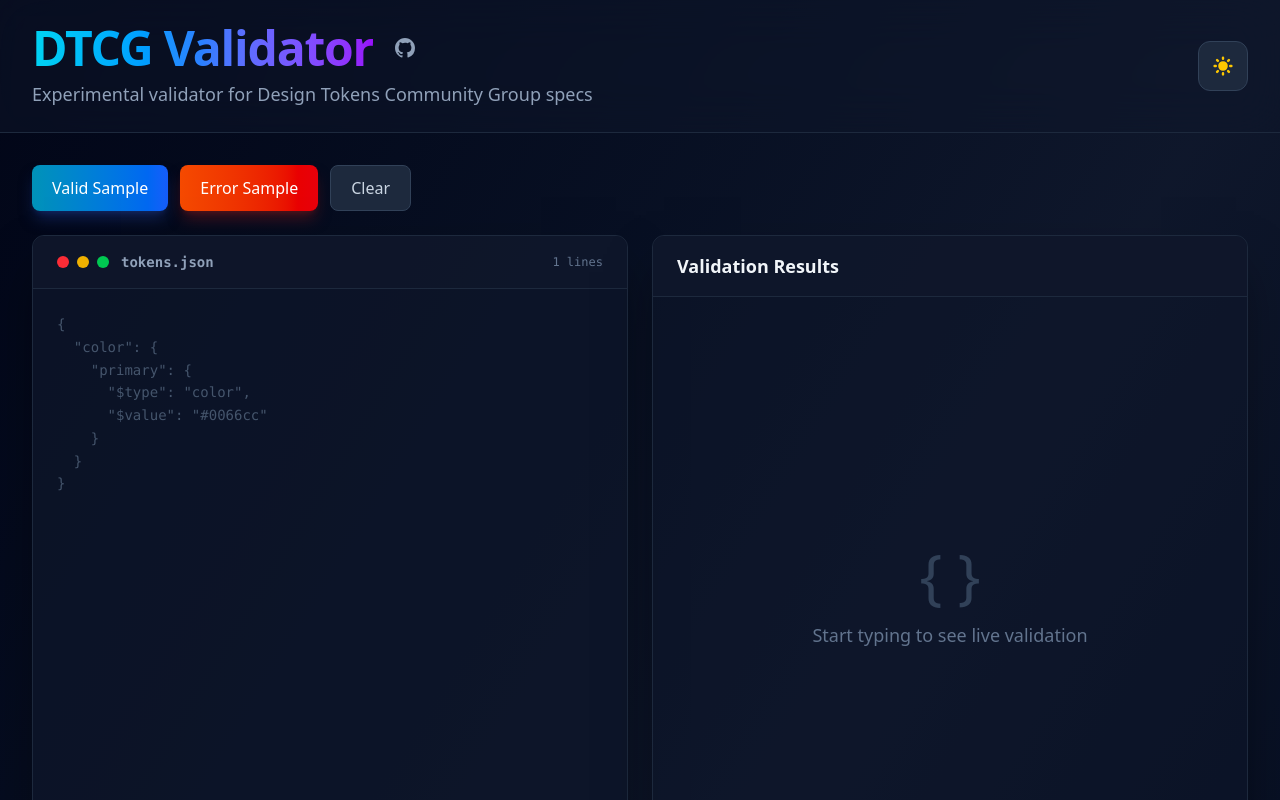
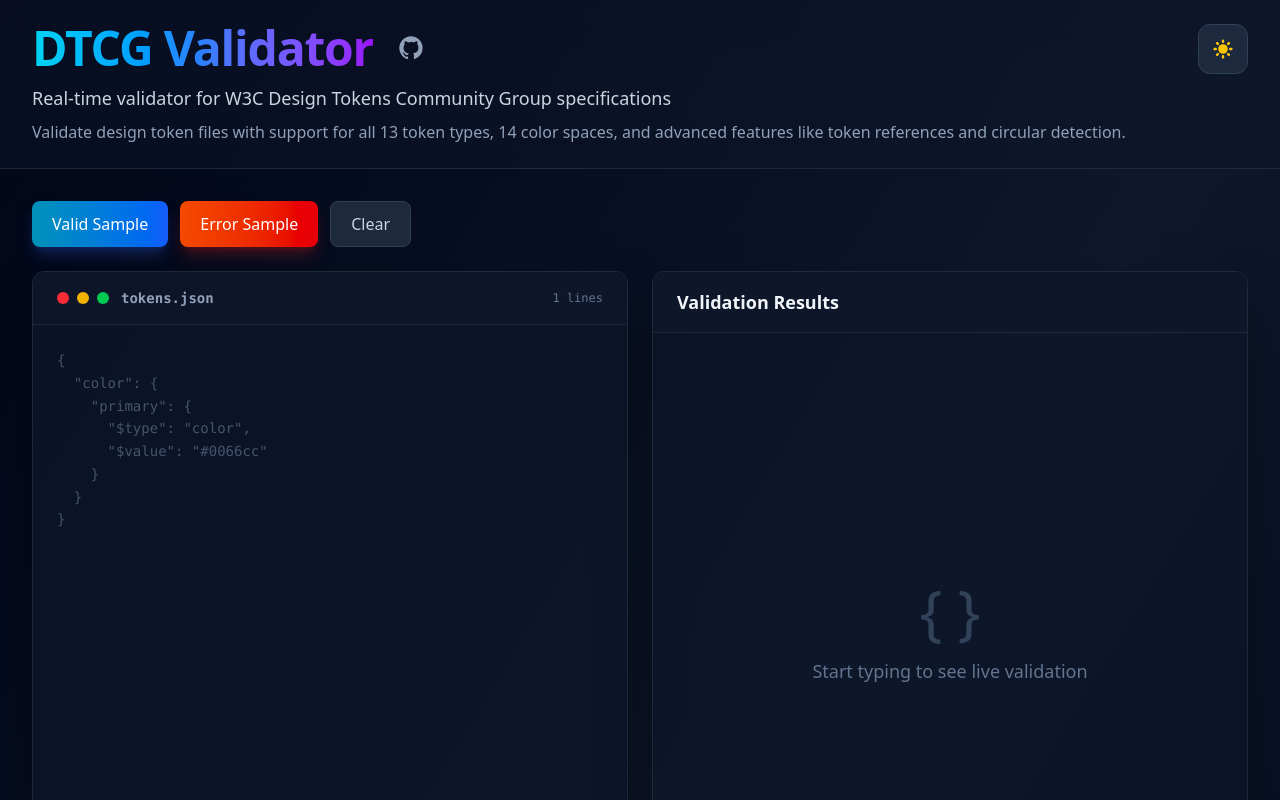
Before and after one commit to dembrandt/dtcg-validator, a React (Vite) app: page / in a window 1280 px wide. Shown: the top 800 px of the page. Built offline with nearby package versions, Linux system fonts and the light colour scheme.

Commit message:
Improve header layout: better GitHub icon positioning and add descriptive ingress

```diff
--- a/src/App.jsx
+++ b/src/App.jsx
@@ -110,9 +110,9 @@
           : 'bg-white/50 border-slate-200'
       }`}>
         <div className="max-w-[1800px] mx-auto px-6 lg:px-8 py-6">
-          <div className="flex items-center justify-between">
-            <div>
-              <div className="flex items-center gap-3 mb-2">
+          <div className="flex items-start justify-between gap-8">
+            <div className="flex-1">
+              <div className="flex items-center gap-4 mb-3">
                 <h1 className={`text-5xl font-black tracking-tight ${
                   darkMode
                     ? 'bg-gradient-to-r from-cyan-400 via-blue-500 to-purple-600 bg-clip-text text-transparent'
@@ -124,27 +124,32 @@
                   href="https://github.com/dembrandt/dtcg-validator"
                   target="_blank"
                   rel="noopener noreferrer"
-                  className={`p-2 rounded-lg transition-colors ${
+                  className={`flex-shrink-0 p-2 rounded-lg transition-colors ${
                     darkMode
                       ? 'text-slate-400 hover:text-slate-200 hover:bg-slate-800'
                       : 'text-slate-600 hover:text-slate-900 hover:bg-slate-100'
                   }`}
                   aria-label="View on GitHub"
+                  title="View on GitHub"
                 >
-                  <svg className="w-6 h-6" fill="currentColor" viewBox="0 0 24 24">
+                  <svg className="w-7 h-7" fill="currentColor" viewBox="0 0 24 24">
                     <path fillRule="evenodd" d="M12 2C6.477 2 2 6.484 2 12.017c0 4.425 2.865 8.18 6.839 9.504.5.092.682-.217.682-.483 0-.237-.008-.868-.013-1.703-2.782.605-3.369-1.343-3.369-1.343-.454-1.158-1.11-1.466-1.11-1.466-.908-.62.069-.608.069-.608 1.003.07 1.531 1.032 1.531 1.032.892 1.53 2.341 1.088 2.91.832.092-.647.35-1.088.636-1.338-2.22-.253-4.555-1.113-4.555-4.951 0-1.093.39-1.988 1.029-2.688-.103-.253-.446-1.272.098-2.65 0 0 .84-.27 2.75 1.026A9.564 9.564 0 0112 6.844c.85.004 1.705.115 2.504.337 1.909-1.296 2.747-1.027 2.747-1.027.546 1.379.202 2.398.1 2.651.64.7 1.028 1.595 1.028 2.688 0 3.848-2.339 4.695-4.566 4.943.359.309.678.92.678 1.855 0 1.338-.012 2.419-.012 2.747 0 .268.18.58.688.482A10.019 10.019 0 0022 12.017C22 6.484 17.522 2 12 2z" clipRule="evenodd" />
                   </svg>
                 </a>
               </div>
-              <p className={`text-lg ${darkMode ? 'text-slate-400' : 'text-slate-600'}`}>
-                Experimental validator for Design Tokens Community Group specs
+              <p className={`text-lg mb-2 ${darkMode ? 'text-slate-300' : 'text-slate-700'}`}>
+                Real-time validator for W3C Design Tokens Community Group specifications
+              </p>
+              <p className={`text-base ${darkMode ? 'text-slate-400' : 'text-slate-600'}`}>
+                Validate design token files with support for all 13 token types, 14 color spaces,
+                and advanced features like token references and circular detection.
               </p>
             </div>
 
             {/* Dark Mode Toggle */}
             <button
               onClick={() => setDarkMode(!darkMode)}
-              className={`group relative p-3 rounded-xl transition-all duration-300 ${
+              className={`flex-shrink-0 group relative p-3 rounded-xl transition-all duration-300 ${
                 darkMode
                   ? 'bg-slate-800 hover:bg-slate-700 border border-slate-700'
                   : 'bg-white hover:bg-slate-100 border border-slate-200'
```
